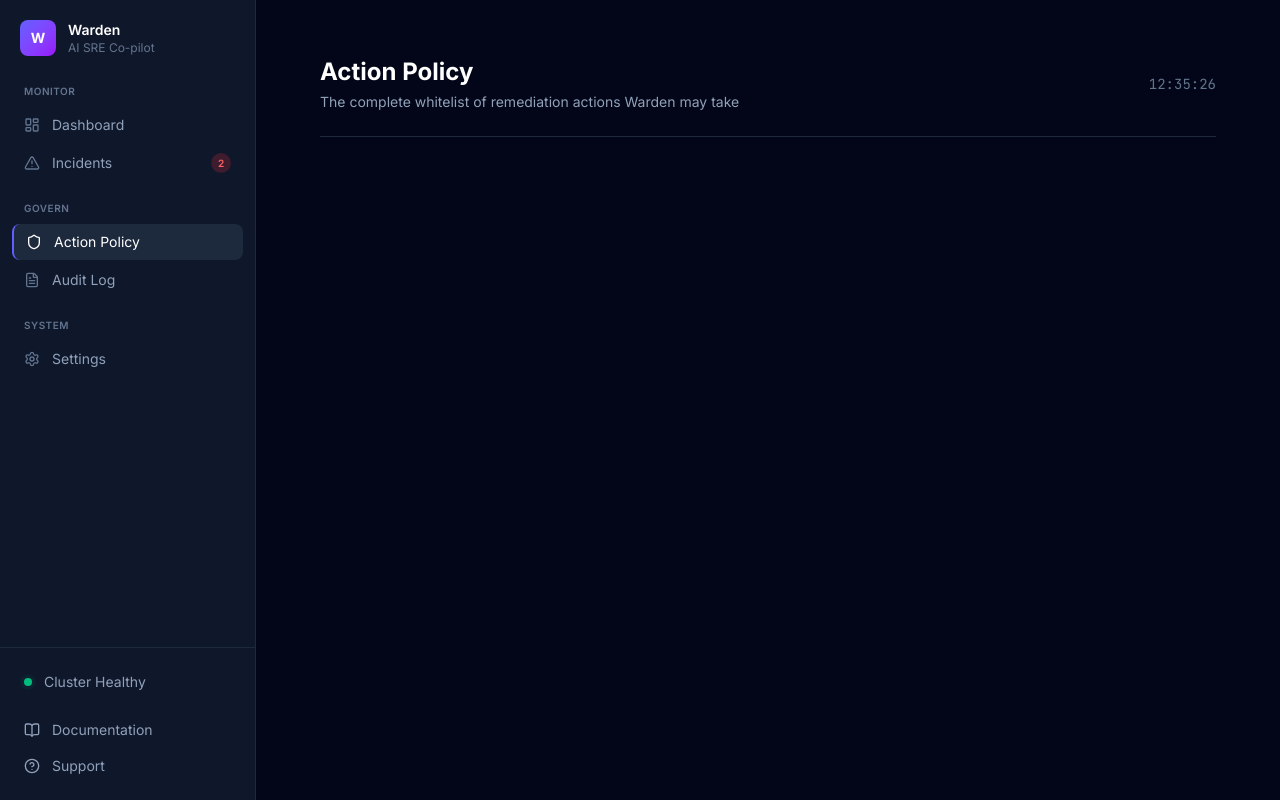
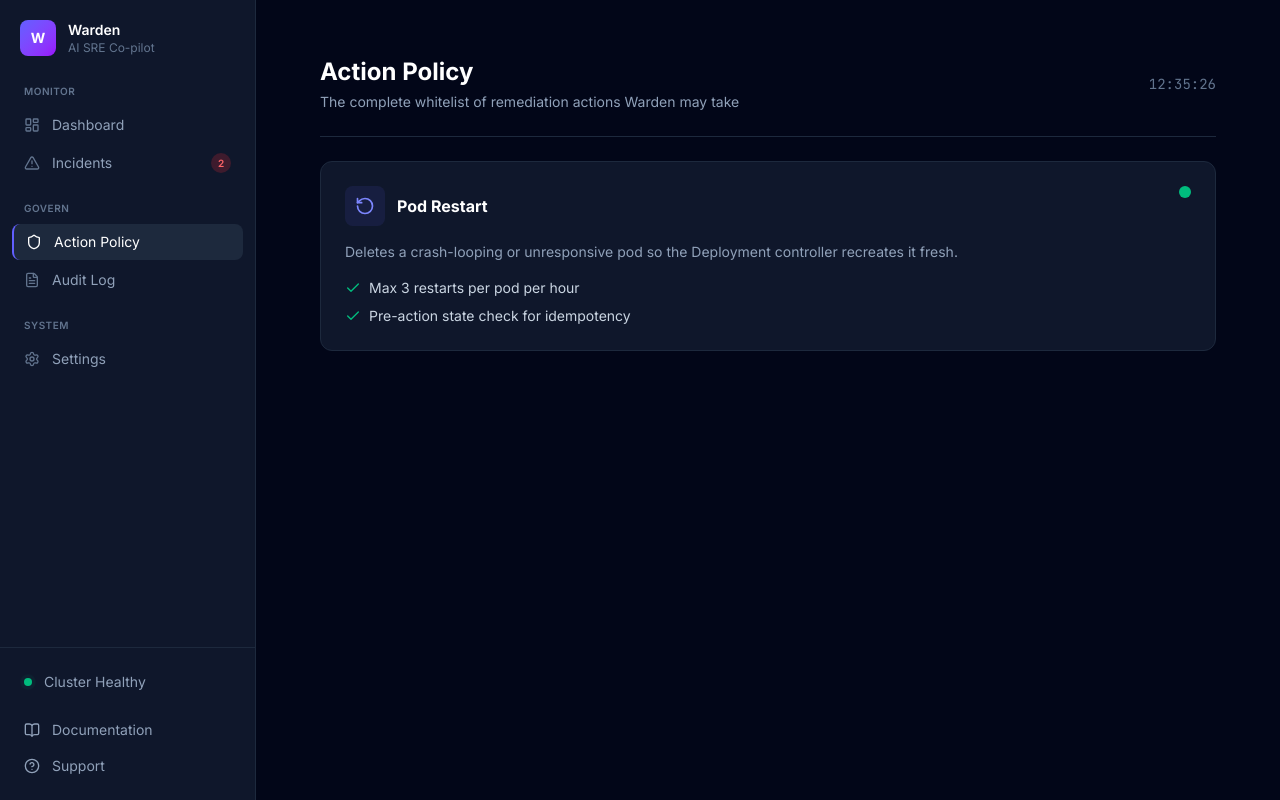
Before and after one commit to Abjithbk/warden-ai, a React app in the folder dashboard/frontend/: page /policy in a window 1280 px wide. Built offline with nearby package versions, Linux system fonts and the light colour scheme; the HTML template or start-up script is replaced by a standard one.

Commit message:
feat(action-policy): build PolicyCard component with icon, guardrails, and toggle (issue #24)

```diff
--- /dev/null
+++ b/dashboard/frontend/src/components/PolicyCard.jsx
@@ -0,0 +1,41 @@
+import { useState } from 'react';
+import { RotateCcw, Monitor, Flag, Check } from 'lucide-react';
+
+const icons = {
+  RotateCcw: RotateCcw,
+  Monitor: Monitor,
+  Flag: Flag,
+};
+
+function PolicyCard({ icon, title, description, guardrails, enabled }) {
+  const Icon = icons[icon];
+  const [isEnabled, setIsEnabled] = useState(enabled);
+
+  return (
+    <div className="relative rounded-xl border border-slate-800 bg-slate-900 p-6">
+      <button
+        onClick={() => setIsEnabled(!isEnabled)}
+        className={`absolute top-6 right-6 h-3 w-3 rounded-full ${
+          isEnabled ? 'bg-emerald-500' : 'bg-slate-600'
+        }`}
+      />
+      <div className="flex items-center gap-3">
+        <div className="flex h-10 w-10 items-center justify-center rounded-lg bg-indigo-500/10">
+          <Icon className="h-5 w-5 text-indigo-400" />
+        </div>
+        <h3 className="font-bold text-white">{title}</h3>
+      </div>
+      <p className="mt-4 text-sm text-slate-400">{description}</p>
+      <ul className="mt-4 space-y-2">
+        {guardrails.map((rule) => (
+          <li key={rule} className="flex items-start gap-2 text-sm text-slate-300">
+            <Check className="mt-0.5 h-4 w-4 flex-shrink-0 text-emerald-500" />
+            {rule}
+          </li>
+        ))}
+      </ul>
+    </div>
+  );
+}
+
+export default PolicyCard;
--- a/dashboard/frontend/src/pages/ActionPolicyPage.jsx
+++ b/dashboard/frontend/src/pages/ActionPolicyPage.jsx
@@ -1,4 +1,5 @@
 import { useState, useEffect } from 'react';
+import PolicyCard from '../components/PolicyCard';
 
 const policies = [
   {
@@ -67,6 +68,16 @@ function ActionPolicyPage() {
           {currentTime.toLocaleTimeString('en-GB')}
         </div>
       </div>
+
+      <div className="mt-6">
+        <PolicyCard
+          icon="RotateCcw"
+          title="Pod Restart"
+          description="Deletes a crash-looping or unresponsive pod so the Deployment controller recreates it fresh."
+          guardrails={['Max 3 restarts per pod per hour', 'Pre-action state check for idempotency']}
+          enabled={true}
+        />
+      </div>
     </div>
   );
 }
```
